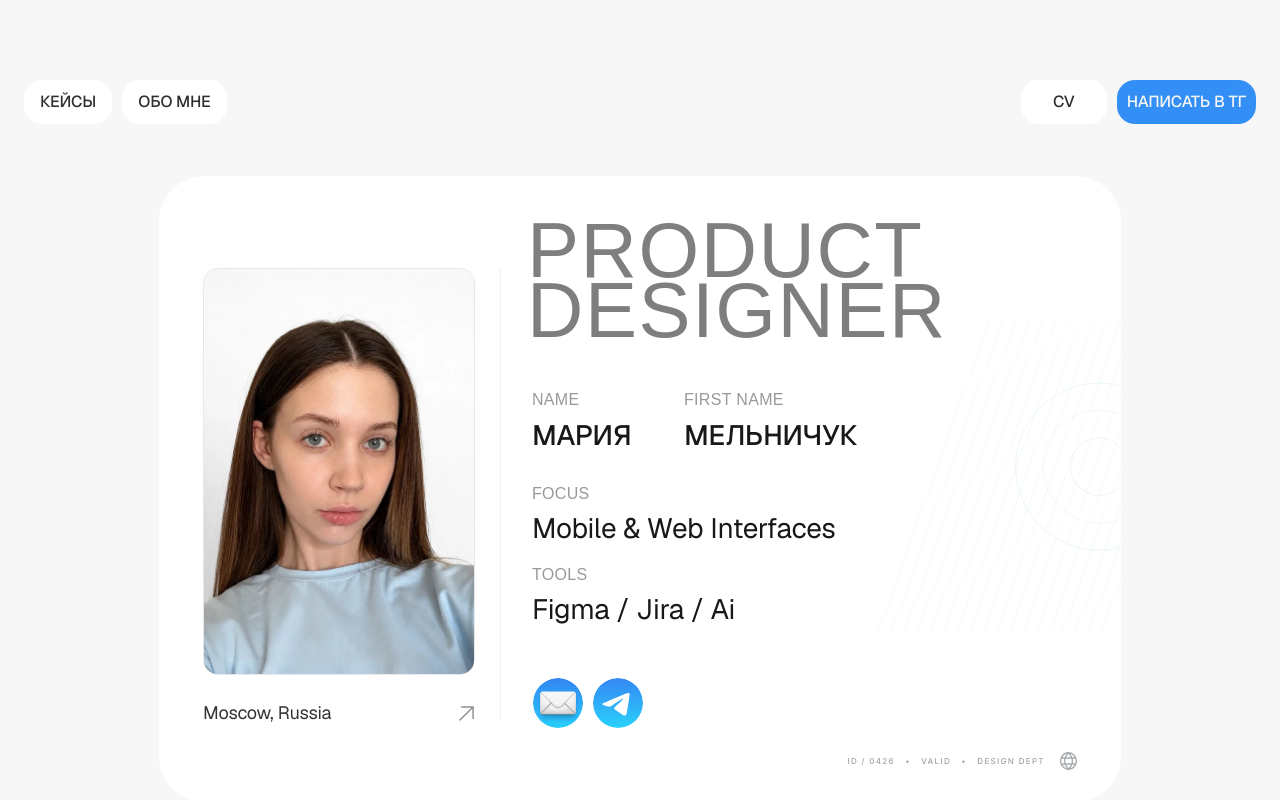
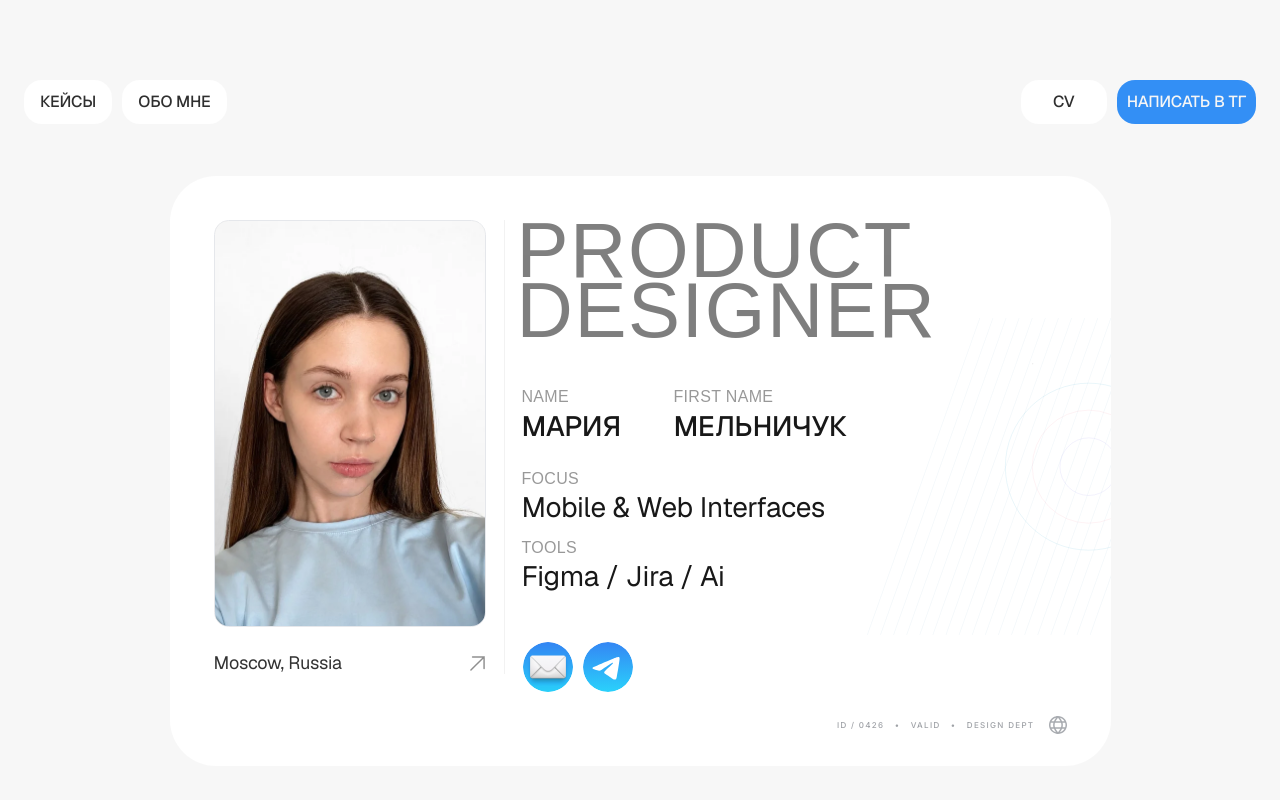
Before and after one commit to MariMel9212/portfolio, a Next.js app: page / in a window 1280 px wide. Shown: the top 800 px of the page. Built offline with nearby package versions, Linux system fonts and the light colour scheme; a web font is replaced by a local one.

Commit message:
Align the profile title with the photo and match the card's bottom padding.
Co-authored-by: leomel9922 <leomel9922@proton.me>

```diff
--- a/src/components/profile-card.tsx
+++ b/src/components/profile-card.tsx
@@ -3,8 +3,8 @@ import { MailIcon } from "@/components/mail-icon";
 import { site } from "@/content/site";
 
 const glow = "text-shadow-[0px_0px_1.46px_rgba(255,255,255,0.6)]";
-const label = "font-display text-[16px] uppercase leading-normal tracking-[0.32px] text-black opacity-40";
-const value = "text-[22px] leading-normal tracking-[-0.01em] text-black opacity-90 sm:text-[28px]";
+const label = "font-display text-[16px] uppercase leading-[18px] tracking-[0.32px] text-black opacity-40";
+const value = "text-[22px] leading-[28px] tracking-[-0.01em] text-black opacity-90 sm:text-[28px] sm:leading-[36px]";
 
 function Field({ title, children, className }: { title: string; children: React.ReactNode; className?: string }) {
   return (
@@ -20,9 +20,9 @@ export function ProfileCard() {
     <section
       id="about"
       aria-label="Обо мне"
-      className="relative mx-4 mt-10 flex scroll-mt-6 flex-col gap-6 overflow-clip rounded-[32px] bg-white p-5 sm:mx-auto sm:w-[600px] sm:p-8 md:mt-[52px] lg:w-fit lg:flex-row lg:items-center lg:gap-[26px] lg:rounded-[46px] lg:px-[44px] lg:pb-[32px] lg:pt-[44px]"
+      className="relative mx-4 mt-10 flex scroll-mt-6 flex-col gap-6 overflow-clip rounded-[32px] bg-white p-5 sm:mx-auto sm:w-[600px] sm:p-8 md:mt-[52px] lg:w-fit lg:flex-row lg:items-start lg:gap-[12px] lg:rounded-[46px] lg:px-[44px] lg:pb-[32px] lg:pt-[44px]"
     >
-      <div className="border-black/5 max-lg:border-b max-lg:pb-6 lg:h-[454px] lg:w-[298px] lg:shrink-0 lg:border-r">
+      <div className="border-black/5 max-lg:border-b max-lg:pb-6 lg:h-[454px] lg:w-[291px] lg:shrink-0 lg:border-r">
         <div className="flex flex-col gap-[24px] lg:w-[272px]">
           <div className="pointer-events-none relative aspect-[272/407] w-full overflow-clip rounded-[14.595px] border-[0.73px] border-[#e5e7eb] drop-shadow-[0px_0px_1.46px_rgba(255,255,255,0.6)] max-lg:mx-auto max-lg:max-w-[340px]">
             <div className="absolute left-[-0.27%] top-[-0.18%] h-[88.75%] w-[100.34%] rounded-[14.595px]">
@@ -41,7 +41,7 @@ export function ProfileCard() {
             </div>
           </div>
           <div className="flex w-full items-center justify-between max-lg:mx-auto max-lg:max-w-[340px]">
-            <p className={`text-[18px] leading-normal tracking-[-0.18px] text-black opacity-80 ${glow}`}>Moscow, Russia</p>
+            <p className={`text-[18px] leading-[23px] tracking-[-0.18px] text-black opacity-80 ${glow}`}>Moscow, Russia</p>
             <div className="relative size-[18px] shrink-0 overflow-clip">
               <div className="absolute left-[3px] top-[3px] size-[13.136px]">
                 <div className="absolute inset-[-22.22%]">
```
